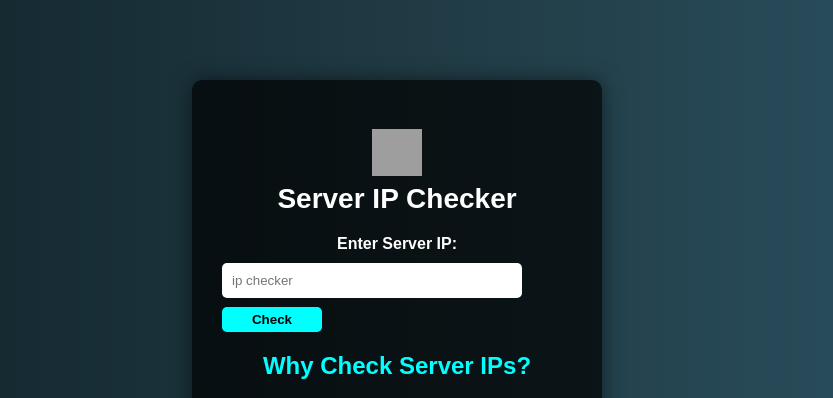
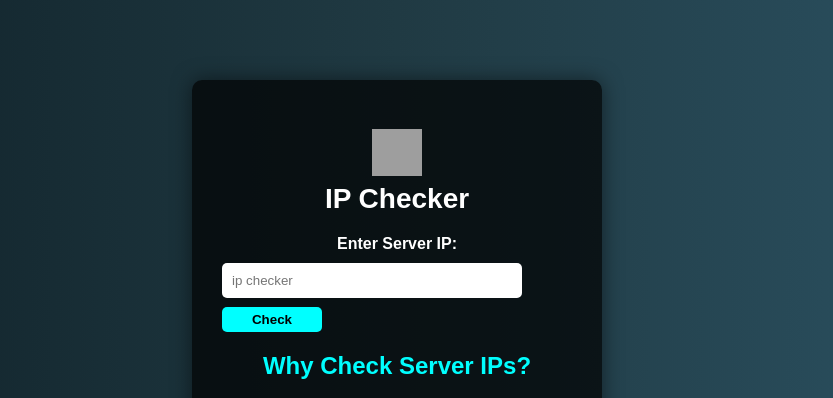
Before and after one commit to ravishankaryanamala00-stack/ip_checker, a Flask app: page / in a window 1280 px wide. Shown: the top 398 px of the page, without its empty margins (243-1076 px from the left). Run offline with Flask 3, Linux system fonts and the light colour scheme; grey boxes are pictures that could not be loaded.

Commit message:
Update index.html

```diff
--- a/templates/index.html
+++ b/templates/index.html
@@ -80,7 +80,7 @@
 <body>
 <div class="container">
 <h1><img src="https://mcusercontent.com/c0b98556b566d35635e09b8b3/images/a5b27ac2-0fd2-8590-5210-8506917439a5.png" style="height: 47px; width: 50px;" /><br />
-<strong>Server IP Checker</strong></h1>
+<strong>IP Checker</strong></h1>
 
 <form id="ipForm"><label for="ip">Enter Server IP:</label> <input id="ip" name="ip" placeholder="ip checker" required="" type="text" /><button type="submit">Check</button></form>
 
```
